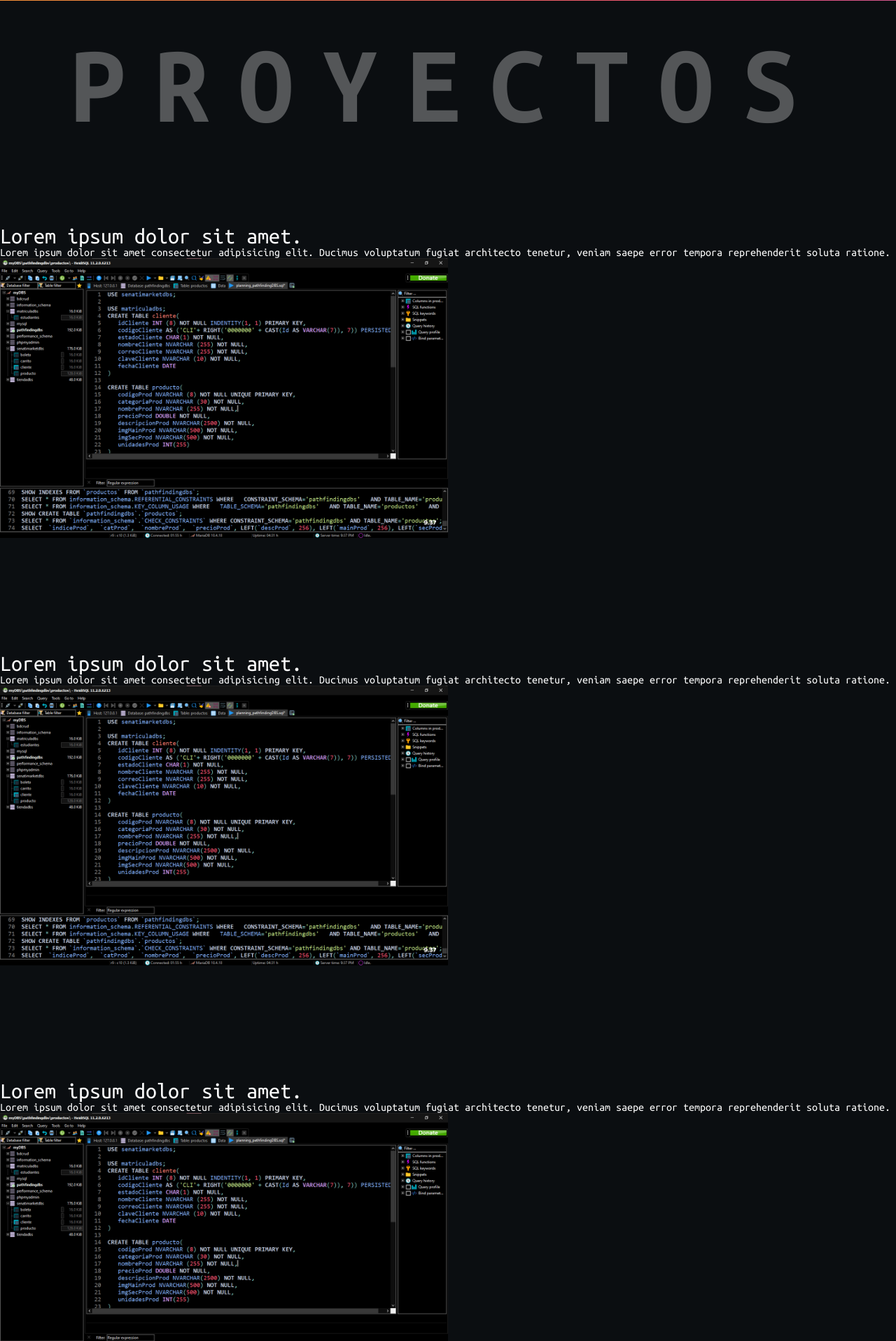
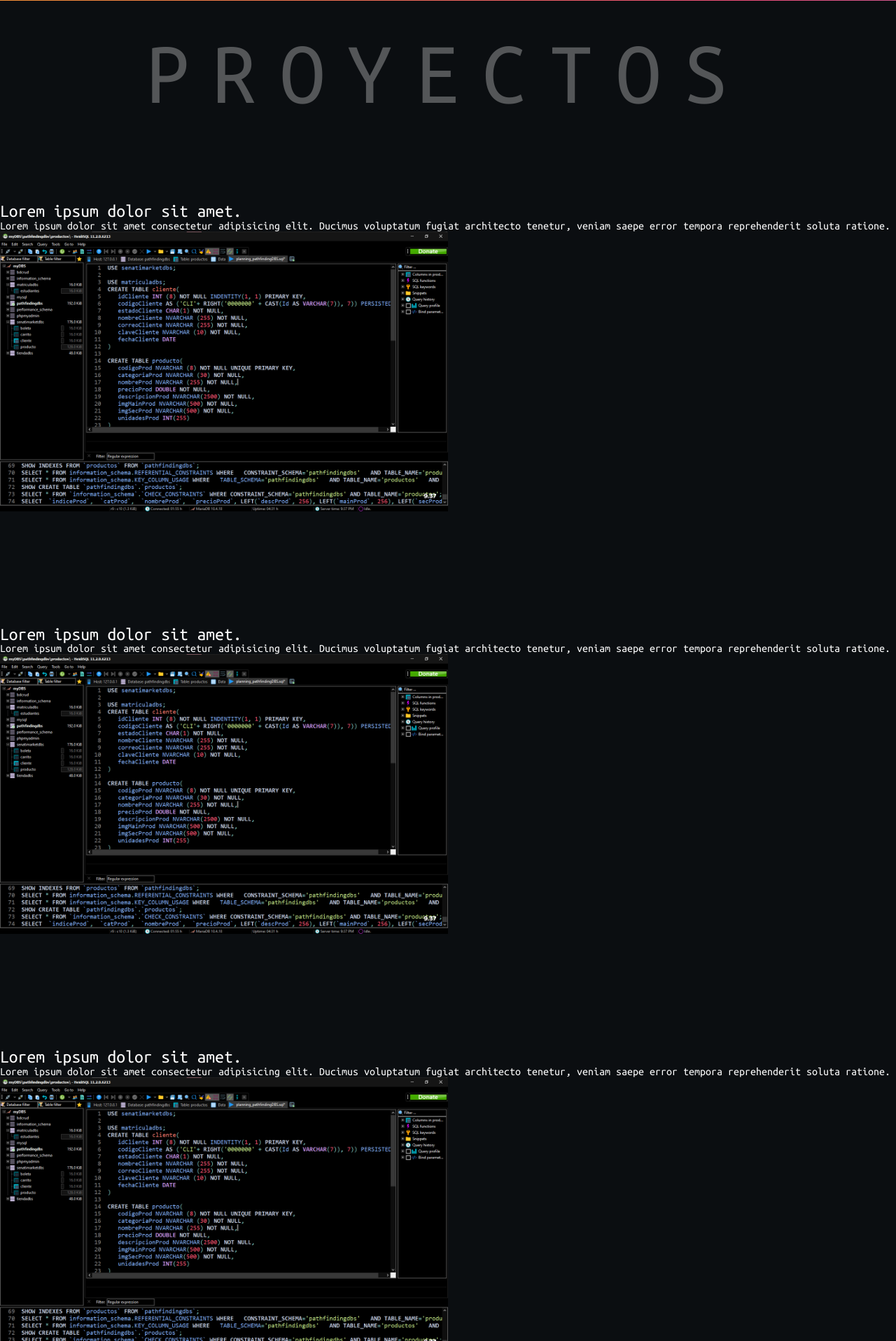
Before and after one commit to Jamir-boop/portfolio, a PHP site: page / in a window 1280 px wide; the page is wider, and only the part inside the window is pictured. Shown: the part 799-2716 px from the top of that part at 70% size. Run offline with PHP 8.4, Linux system fonts and the light colour scheme; some libraries are stand-ins or nearby versions.

Commit message:
font responsive done iniciando margin clamp

```diff
--- a/assets/css/_mixins.scss
+++ b/assets/css/_mixins.scss
@@ -39,3 +39,9 @@
 @mixin bg_gradient_animation {
     animation: animated_gradient 3s ease alternate infinite;
 }
+
+@mixin clamp_position($sides...){
+    @each $side in $sides{
+        $side: clamp(16px, 1rem, 100px);
+    }
+}
--- a/assets/css/_variables.scss
+++ b/assets/css/_variables.scss
@@ -10,22 +10,38 @@ $gray: rgba(255, 255, 255, 0.3);
 
 $hover_animation: 180ms;
 
-$font-z: (
-    "normal": 1rem,
-    "title": 2rem,
-    "four": 4rem,
-    "accent": 6rem,
-    "super_accent": 10rem,
+$font-min: (
+    "normal": 16px,
+    "title": 18px,
+    "four": 20px,
+    "accent": 40px,
+    "super_accent": 80px,
+);
+
+$font-pref: (
+    "normal": 1vw,
+    "title": 2vw,
+    "four": 4vw,
+    "accent": 6vw,
+    "super_accent": 10vw,
+);
+
+$font-max: (
+    "normal": 20px,
+    "title": 40px,
+    "four": 80px,
+    "accent": 100px,
+    "super_accent": 300px,
 );
 
 
-
 @function fontz($type) {
-    @return map-get($font-z, $type);
+    @return clamp(
+        map-get($font-min, $type),
+        map-get($font-pref, $type),
+        map-get($font-max, $type)
+    );
 }
-
-
-
 
 $main_h: 94vh;
 $header_h: 100vh - $main_h;
--- a/assets/css/index.css
+++ b/assets/css/index.css
@@ -16,11 +16,6 @@ body {
   overflow-x: hidden;
   background-color: #0b0e11;
   color: #fff;
-}
-
-h1 {
-  font-size: 6rem;
-  font-weight: bold;
 }
 
 .main_content {
@@ -50,11 +45,13 @@ h1 {
 }
 
 .texto_main h2 {
-  font-size: 2rem;
+  font-size: clamp(18px, 2vw, 40px);
   border-bottom: 2px solid #fd7272;
 }
 
 .texto_main h1 {
+  font-size: clamp(40px, 6vw, 100px);
+  font-weight: bold;
   margin: 0.1em 0 0.4em;
   letter-spacing: 0.1em;
 }
@@ -69,7 +66,7 @@ h1 {
 }
 
 .CTA {
-  font-size: 3rem;
+  font-size: clamp(18px, 2vw, 40px);
   -webkit-user-select: none;
      -moz-user-select: none;
       -ms-user-select: none;
@@ -112,7 +109,7 @@ h1 {
 }
 
 .nav_social {
-  font-size: 2rem;
+  font-size: clamp(18px, 2vw, 40px);
   position: absolute;
   bottom: 4rem;
   right: 1rem;
@@ -216,7 +213,7 @@ header .nav_menu ul {
 header .nav_menu ul button {
   cursor: pointer;
   text-decoration: none;
-  font-size: 1rem;
+  font-size: clamp(16px, 1vw, 20px);
   text-transform: uppercase;
   font-family: "Ubuntu Mono", monospace;
   font-weight: bold;
@@ -238,7 +235,7 @@ article {
 }
 
 article h1 {
-  font-size: 10rem;
+  font-size: clamp(80px, 10vw, 300px);
   -webkit-user-select: none;
      -moz-user-select: none;
       -ms-user-select: none;
@@ -281,12 +278,12 @@ article .item_container .proyecto_item p {
 }
 
 article .item_container .proyecto_item h2 {
-  font-size: 2rem;
+  font-size: clamp(18px, 2vw, 40px);
   color: #fff;
 }
 
 article .item_container .proyecto_item p {
-  font-size: 1rem;
+  font-size: clamp(16px, 1vw, 20px);
 }
 
 article .item_container img {
--- a/assets/css/index.scss
+++ b/assets/css/index.scss
@@ -18,11 +18,6 @@ body {
 
   background-color: $void;
   color: #fff;
-}
-
-h1 {
-  font-size: fontz(accent);
-  font-weight: bold;
 }
 
 // ========== MAIN ==========
@@ -46,6 +41,9 @@ h1 {
     border-bottom: 2px solid $accent_color;
   }
   h1 {
+    font-size: fontz(accent);
+    font-weight: bold;
+
     margin: 0.1em 0 0.4em;
     letter-spacing: 0.1em;
   }
@@ -56,7 +54,7 @@ h1 {
 }
 
 .CTA {
-  font-size: fontz(title) + 1;
+  font-size: fontz(title);
   user-select: none;
 
   @include buttons;
```
Also changed, not shown: 1 other file.
